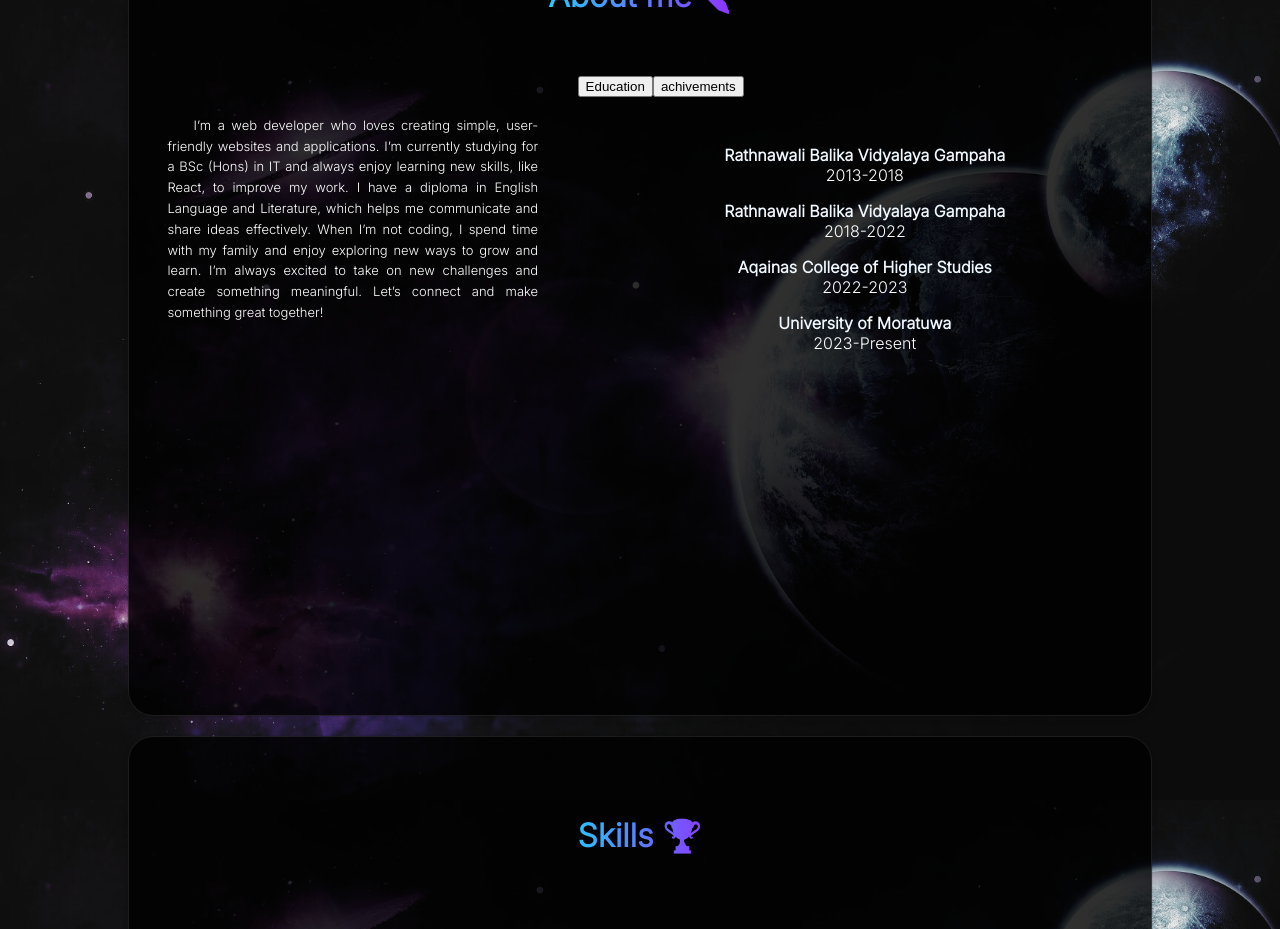
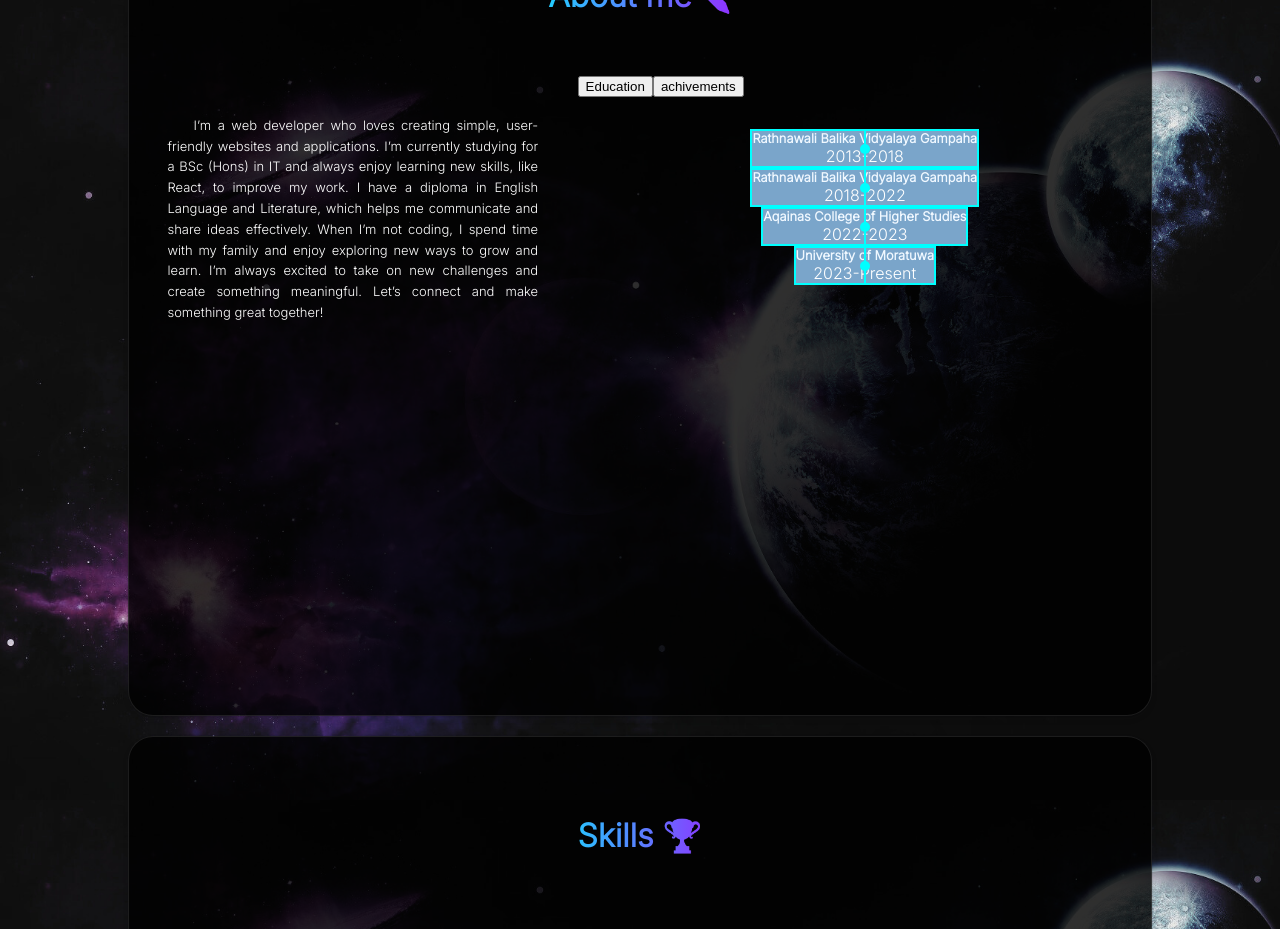
Before and after one commit to Dinithi1625403/myPortfolio, a React (Create React App) app: page / in a window 1280 px wide. Shown: the part 800-1729 px from the top of the page. Built offline with nearby package versions, Linux system fonts and the light colour scheme.

Commit message:
modified aboutsection

```diff
--- a/src/components/about/education.css
+++ b/src/components/about/education.css
@@ -5,17 +5,55 @@
     justify-content: center;
     margin: 2rem 0;
 }
-.education-frame{
+.education-item{
+    display: flex;
+    flex-direction: row;
+    align-items: center;
+
+
+    position: relative;
+    background-color: rgb(122, 165, 202);
+}
+.education-point{
+    width: 10px;
+    height: 10px;
+    border-radius: 50rem;
+    background-color: aqua;
+    left: 50%;
+    position: absolute;
+    transform: translateX(-50%);
+}
+
+.education-content{
     display: flex;
     flex-direction: column;
-    align-items: center;
-    justify-content: center;
-    margin: 1rem 0;
+    width: fit-content;
+    height: fit-content;
+    border: 2px solid aqua;
 }
 
-.education-achedemy{
-    font-size: 1rem;
+.education-content.left {
+   float: left;
+    align-self: flex-start;
+}
+
+.education-content.right {
+    align-self: flex-end;
+}
+
+.education-title{
+    font-size: 0.8rem;
 }
 .educcation-duration{
-    font-size: 0.8rem;
+    font-size: 0.6rem;
 }
+.vertical-line{
+    width: 2px;
+    height: 100%;
+
+    background-color: aqua;
+    position: absolute;
+    left: 50%;
+    top: 0;
+    transform: translateX(-50%);
+}
--- a/src/components/about/education.jsx
+++ b/src/components/about/education.jsx
@@ -1,26 +1,25 @@
 export default function Education(){
-    return(
+    const educationData = [
+        { title: "Rathnawali Balika Vidyalaya Gampaha", duration: "2013-2018" },
+        { title: "Rathnawali Balika Vidyalaya Gampaha", duration: "2018-2022" },
+        { title: "Aqainas College of Higher Studies", duration: "2022-2023" },
+        { title: "University of Moratuwa", duration: "2023-Present" }
+    ];
+
+    return (
         <>
-        <div className="education-container">
-            <div className="education-point">
-                <div className="education-frame">
-                    <h2 className="education-achedemy">Rathnawali Balika Vidyalaya Gampaha</h2>
-                    <p className="education-duration">2013-2018</p>
-                </div>
-                <div className="education-frame">
-                    <h2 className="education-achedemy">Rathnawali Balika Vidyalaya Gampaha</h2>
-                    <p className="education-duration">2018-2022</p>
-                </div>
-                <div className="education-frame">
-                    <h2 className="education-achedemy">Aqainas College of Higher Studies</h2>
-                    <p className="education-duration">2022-2023</p>
-                </div>
-                <div className="education-frame">
-                    <h2 className="education-achedemy">University of Moratuwa</h2>
-                    <p className="education-duration">2023-Present</p>
-                </div>
+            <div className="education-container">
+                {educationData.map((item, index) => (
+                    <div key={index} className="education-item">
+                        <div className="education-point"></div>
+                        <div className="vertical-line"></div>
+                        <div className={`education-content ${index % 2 === 0 ? 'left' : 'right'}`}>
+                            <h2 className="education-title">{item.title}</h2>
+                            <p className="education-duration">{item.duration}</p>
+                        </div>
+                    </div>
+                ))}
             </div>
-        </div>
         </>
     )
 }
```
